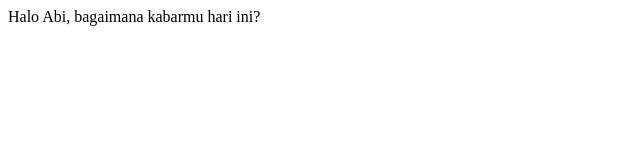
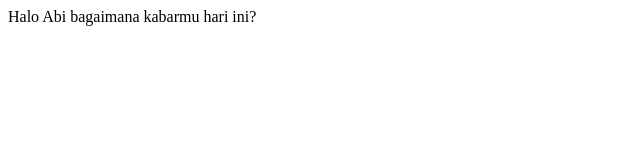
Before and after one commit to abriyantomandala-coder/abriyantomandala-coder.github.io, a plain HTML site: page index.html in a window 1280 px wide. Shown: the full height of the page, 0-640 px from the left. Drawn offline with Linux system fonts and the light colour scheme.

Commit message:
Update index.html

```diff
--- a/index.html
+++ b/index.html
@@ -1,6 +1,6 @@
 <html>
   <head></head>
 <body>
-  Halo Abi, bagaimana kabarmu hari ini?
+  Halo Abi bagaimana kabarmu hari ini?
 </body>
 </html>
```
